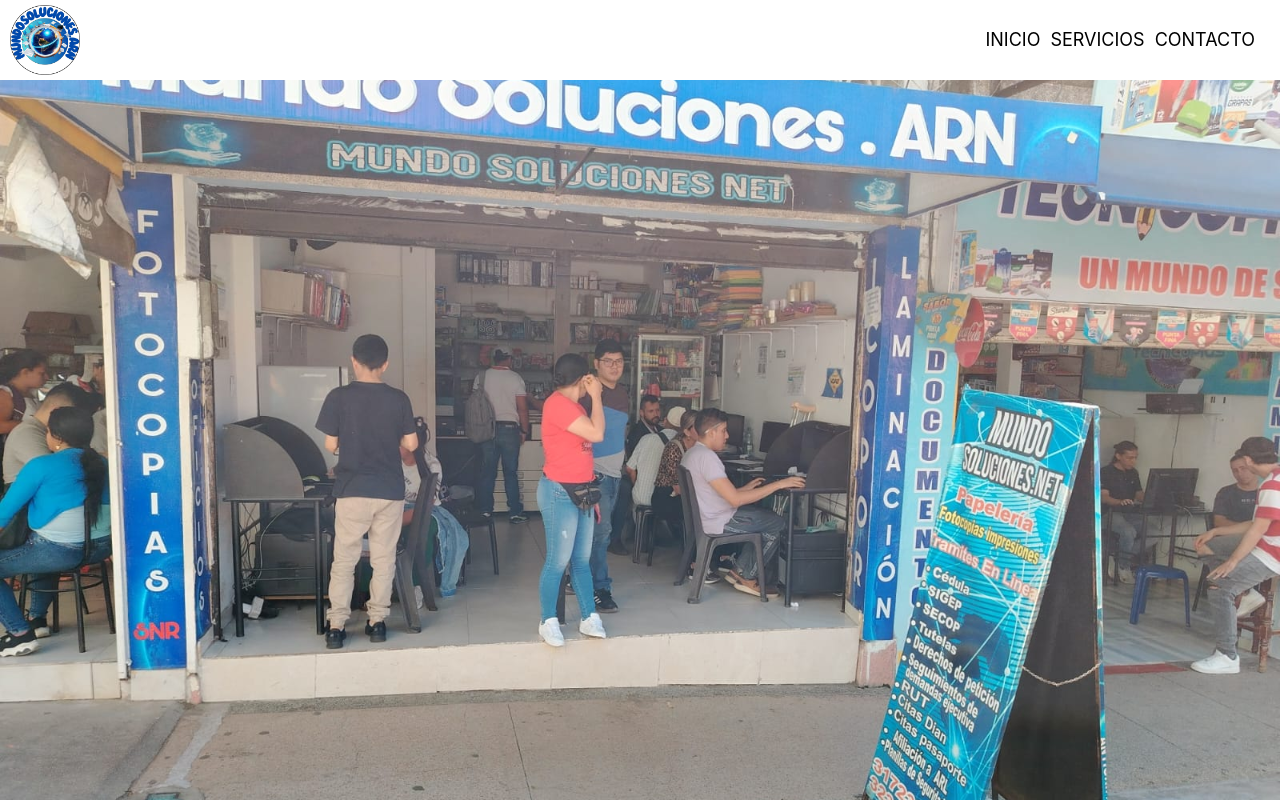
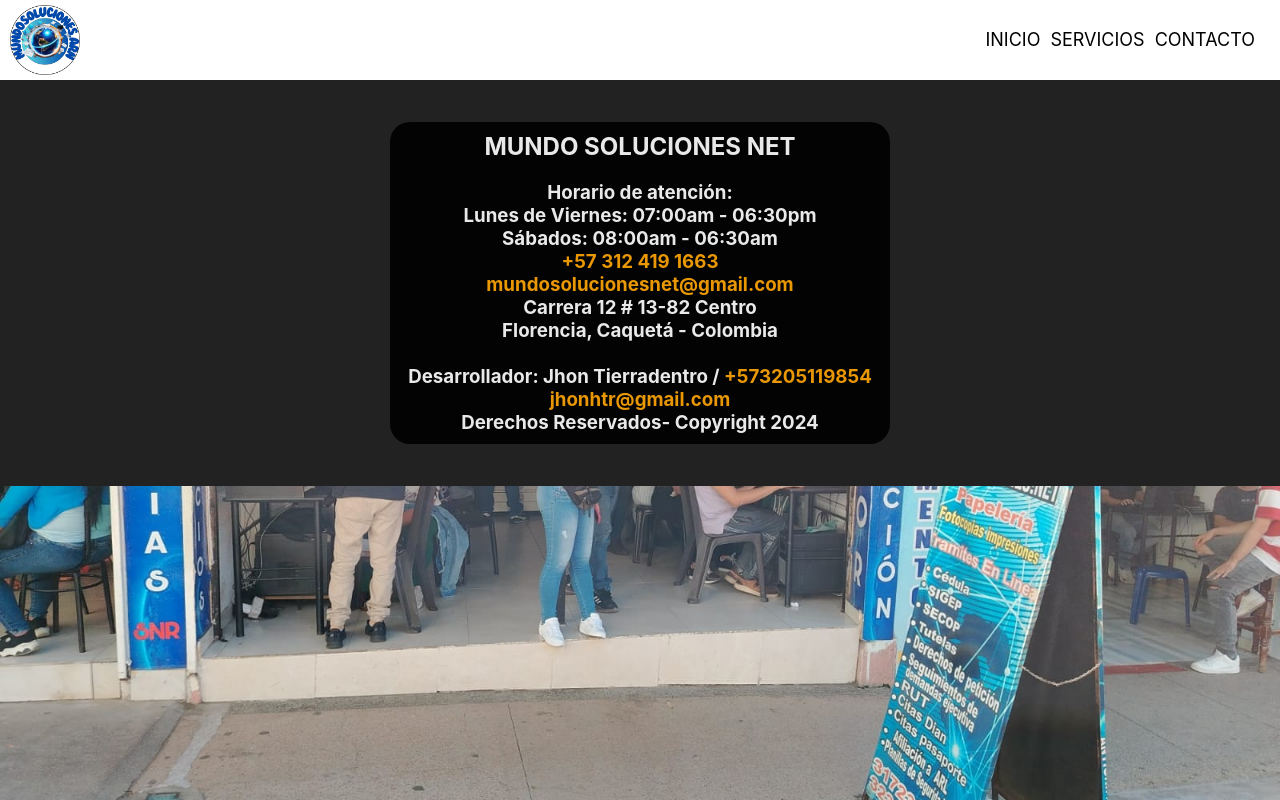
Before and after one commit to jhonhtr/proyecto3, a React (Create React App) app: page / in a window 1280 px wide. Shown: the top 800 px of the page. Built offline with nearby package versions, Linux system fonts and the light colour scheme.

Commit message:
Update Inicio.css

```diff
--- a/src/inicio/Inicio.css
+++ b/src/inicio/Inicio.css
@@ -159,7 +159,7 @@
 }
 
 footer {
-  margin-top:1000px;
+  /*margin-top:1000px;*/
   background-color: #222;
   padding: 2rem;
   color: #fff;
```
